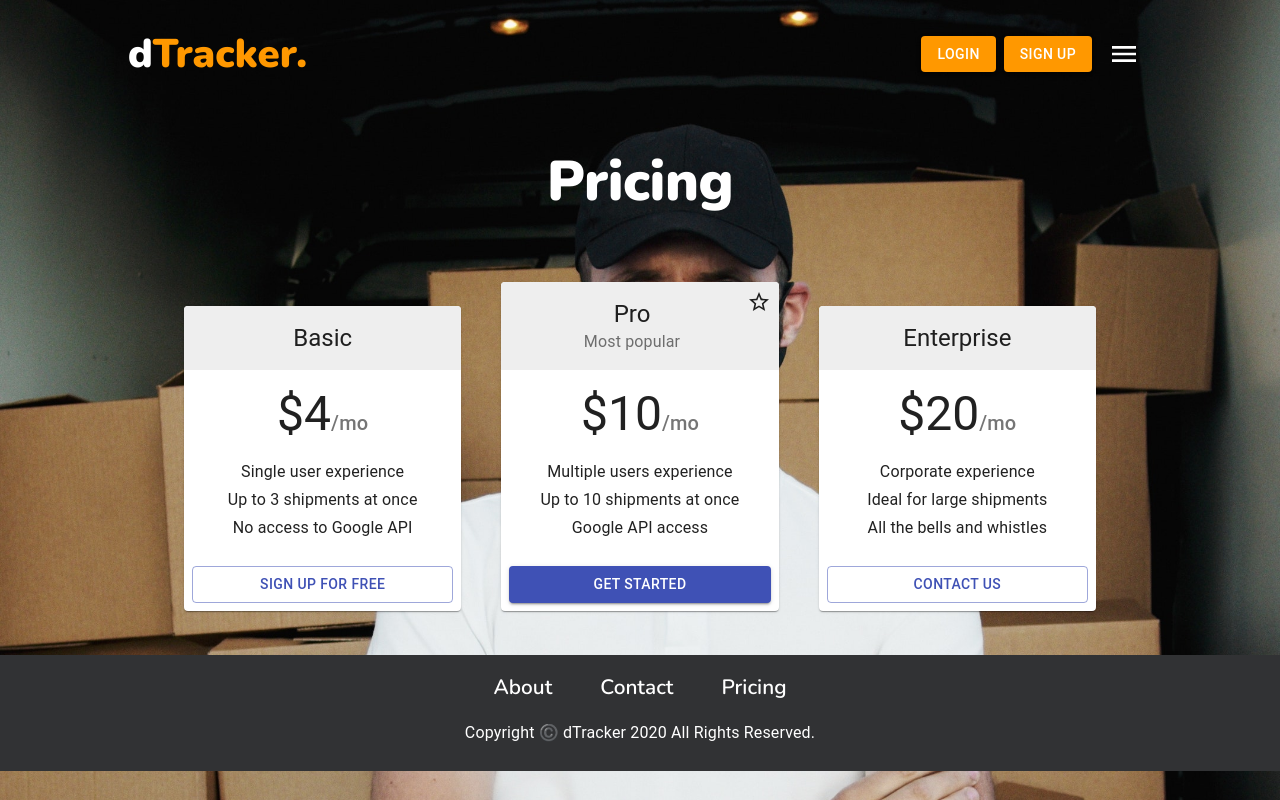
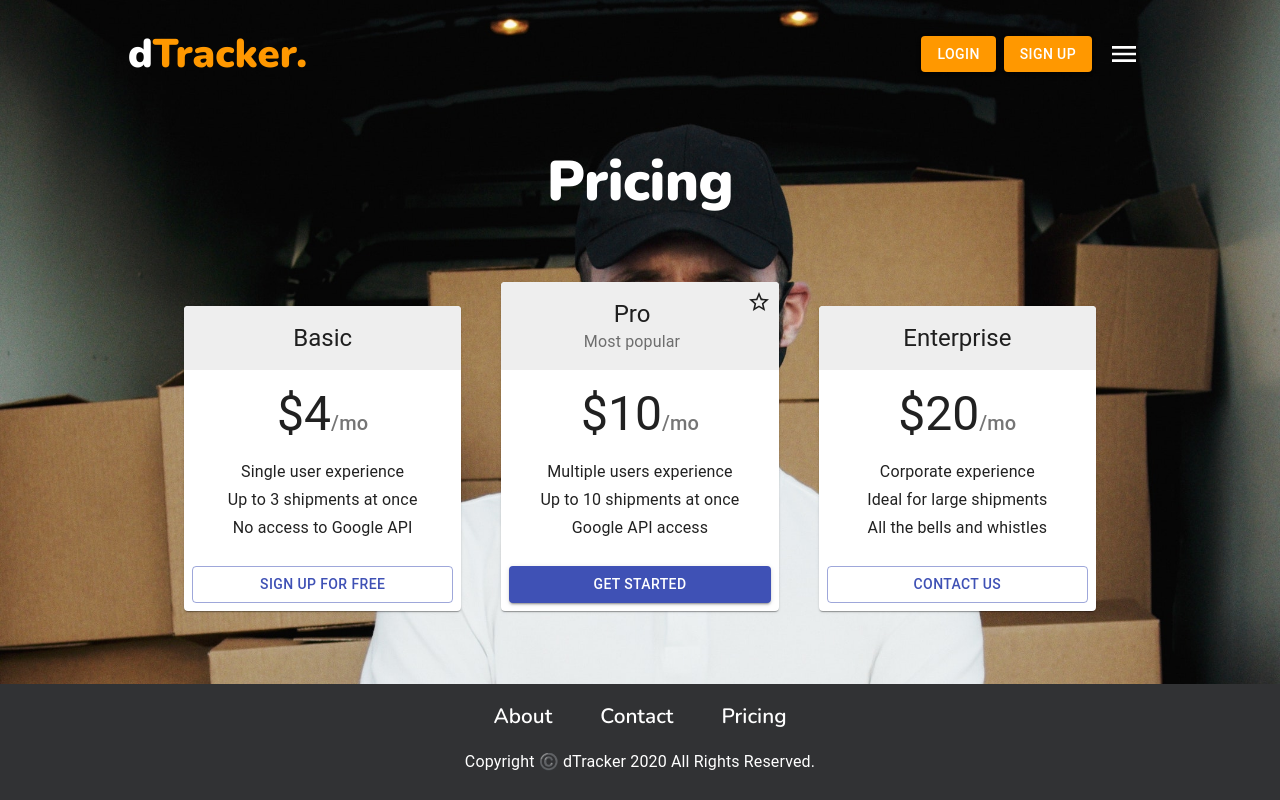
Before and after one commit to cdrubido9307/comp426_project, a React (Create React App) app: page /pricing in a window 1280 px wide. Built offline with nearby package versions, Linux system fonts and the light colour scheme; no server answers.

Commit message:
Try fixed pricing

```diff
--- a/src/components/Pricing.js
+++ b/src/components/Pricing.js
@@ -161,14 +161,6 @@ const useStyles = makeStyles((theme) => ({
     color: '#FFF',
     fontSize: '3.5rem',
   },
-  resposive: {
-    display: 'flex',
-    justifyContent: 'center',
-    alignItems: 'center',
-    [theme.breakpoints.down('md')]: {
-      flexDirection: 'column',
-    }
-  },
   btn: {
     margin: theme.spacing(0.5),
     '&:hover': {
@@ -212,6 +204,11 @@ const useStyles = makeStyles((theme) => ({
       listStyle: 'none',
     },
   },
+  footdiv: {
+    position: 'absolute',
+    bottom: '0px',
+    minWidth: '100%'
+  }
 }));
 
 export default function Header() {
@@ -365,7 +362,11 @@ export default function Header() {
       </ThemeProvider>
       <br />
       <br />
-      <Footer />
+      <div className={classes.footdiv}>
+        <Footer />
+      </div>
+
     </div>
+
   );
 }
```
